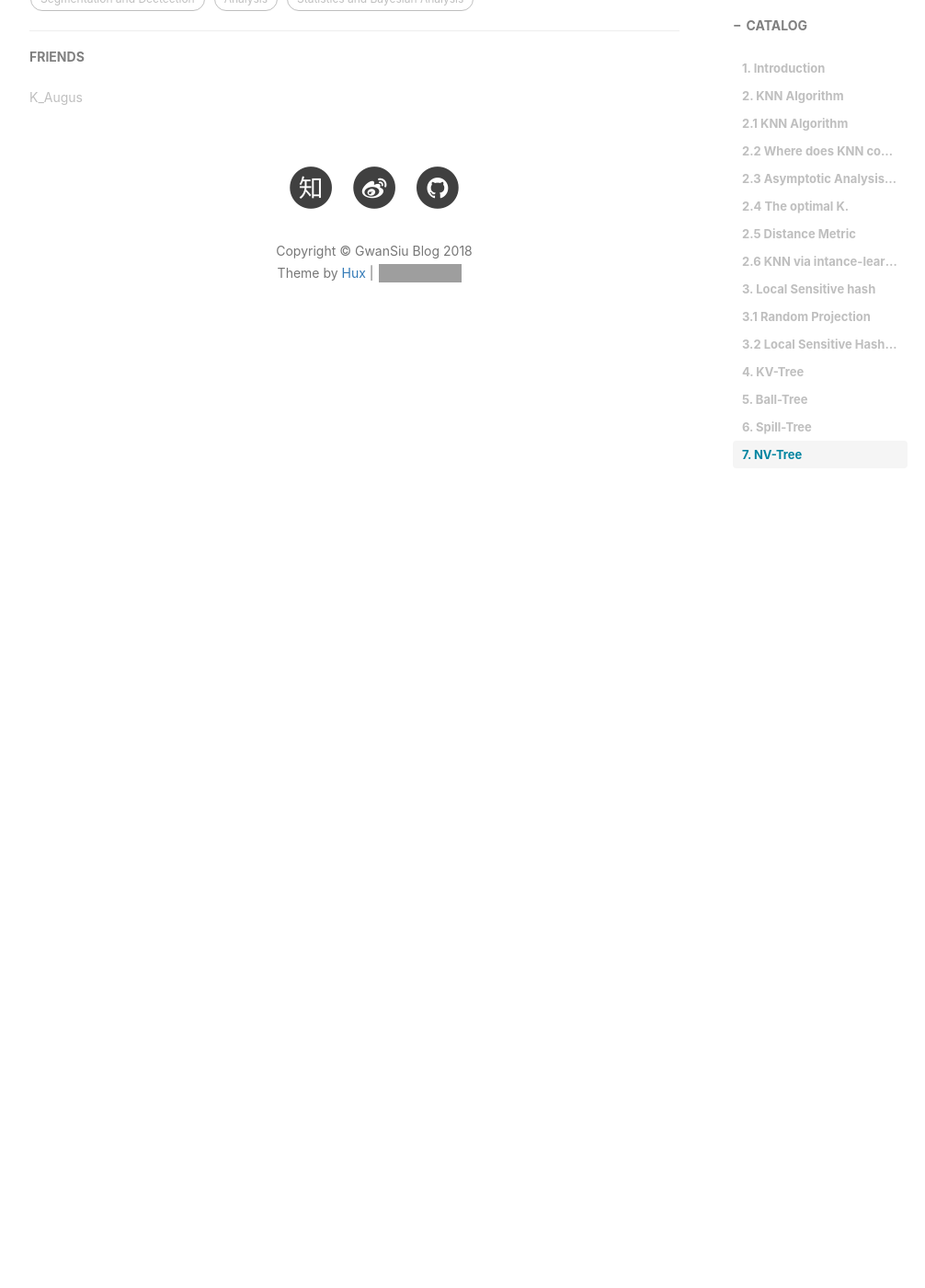
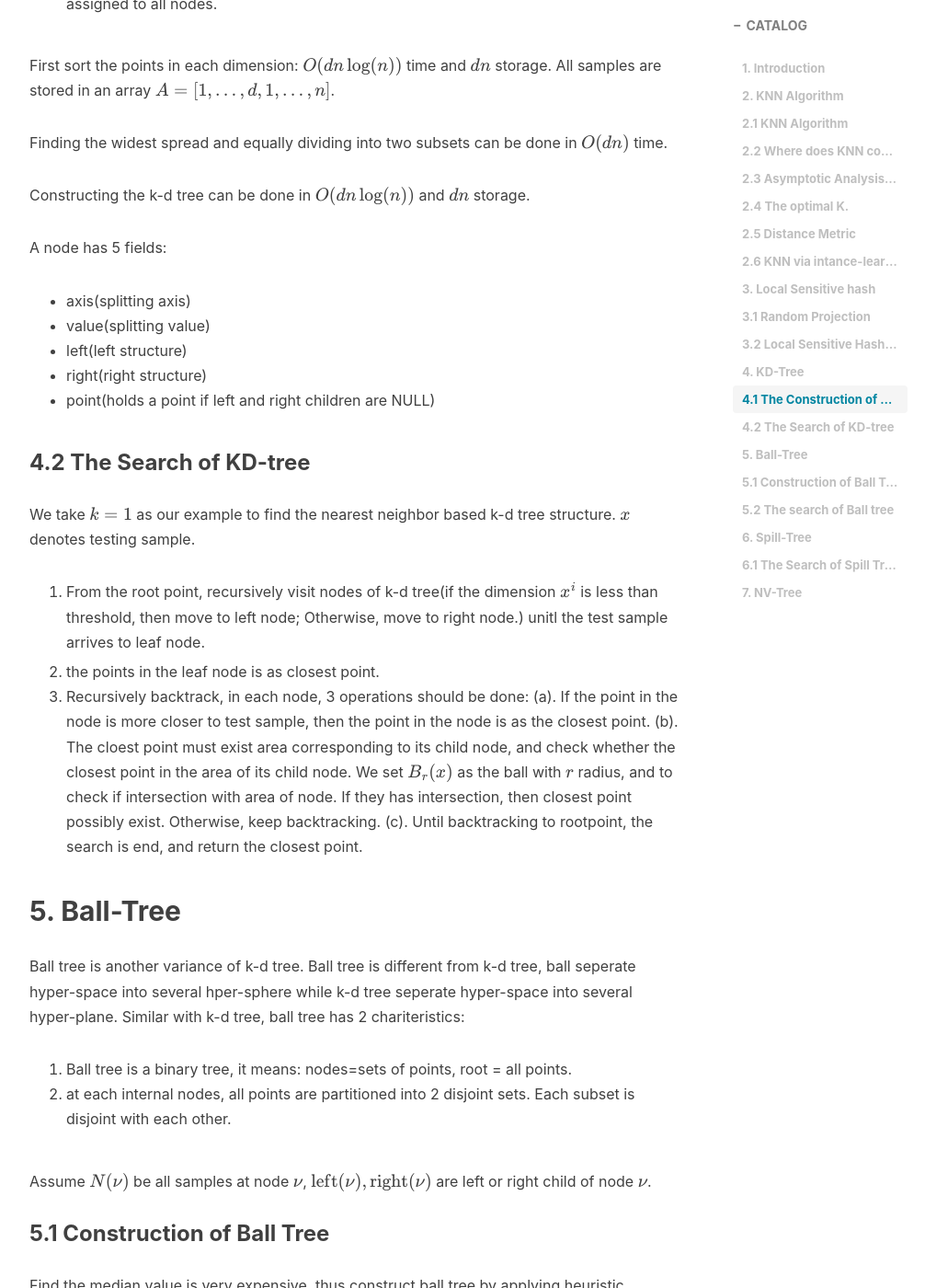
Before and after one commit to Gwan-Siu/gwansiu.github.io, a Jekyll site: the page built from _posts/2018-10-13-knn.markdown, in a window 1280 px wide and 1400 px high, scrolled down 5987 px. Shown: the whole window at 92% size, without its empty margins (233-1239 px from the left). Built offline with Jekyll 4.4.1, drawn with Linux system fonts in a browser that asks for light colours; nearby versions of some CDN libraries; formulas are drawn with MathJax 3; comment, search, counter and statistics services are not loaded; before the commit the page ends 6388 px from its top, so only the background shows below that; some of the changed text lies outside the part shown; grey boxes are pictures that could not be loaded.

Commit message:
summary
Spill tree

```diff
--- a/_posts/2018-10-13-knn.markdown
+++ b/_posts/2018-10-13-knn.markdown
@@ -183,10 +183,85 @@
 5. Group observations with same hash values together to create a LSH table.
 
 
-## 4. KV-Tree
+## 4. KD-Tree
+Besides hash-based methods, tree-based method is another popular method to improve efficiency of KNN. K-Dimensional tree(KD tree) is a classical tree structure, which is a binary search tree where data in each node is a  K-dimensional point. KD-tree is space partition data structure for organizing points in a K-dimensional space.
+
+### 4.1 The Construction of KD-Tree
+Given dataset $D=\{x_{1},x_{2},...,x_{N}\}$, where $x_{i}\in\mathbb{R}^{K}=\{x_{i}^{1},x_{i}^{2},...,x_{i}^{K}\}]$ for $i=1,...,N$, and $K$ is the dimension of data point.
+
+1. **Create root point:** Selct axis of $x^{1}$, the median value $\tao^{1}$ along axis of $x^{1}$ is chosed as the threshold. Root point split $x^{1}$ dimensional space into 2 hyper-rectangle, each of which represents left child and right child of root point. The hyper-rectangle is perpandicular to the axis of $x^{1}$.
+2. Recursively construct k-d tree for two subsets and split until all samples have been assigned to all nodes.
+
+First sort the points in each dimension: $O(dn\log(n))$ time and $dn$ storage.
+All samples are stored in an array $A=\[1,...,d,1,...,n\]$.
+
+Finding the widest spread and equally dividing into two subsets can be done in $O(dn)$ time.
+
+Constructing the k-d tree can be done in $O(dn\log(n))$ and $dn$ storage.
+
+A node has 5 fields:
+
+- axis(splitting axis)
+- value(splitting value)
+- left(left structure)
+- right(right structure)
+- point(holds a point if left and right children are NULL)
+
+### 4.2 The Search of KD-tree
+We take $k=1$ as our example to find the nearest neighbor based k-d tree structure. $x$ denotes testing sample.
+
+1. From the root point, recursively visit nodes of k-d tree(if the dimension $x^{i}$ is less than threshold, then move to left node; Otherwise, move to right node.) unitl the test sample arrives to leaf node.
+
+2. the points in the leaf node is as closest point.
+3. Recursively backtrack, in each node, 3 operations should be done:
+(a). If the point in the node is more closer to test sample, then the point in the node is as the closest point.
+(b). The cloest point must exist area corresponding to its child node, and check whether the closest point in the area of its child node. We set $B_{r}(x)$ as the ball with $r$ radius, and to check if intersection with area of node. If they has intersection, then closest point possibly exist. Otherwise, keep backtracking.
+(c). Until backtracking to rootpoint, the search is end, and return the closest point.
 
 ## 5. Ball-Tree
 
+Ball tree is another variance of k-d tree. Ball tree is different from k-d tree, ball seperate hyper-space into several hper-sphere while k-d tree seperate hyper-space into several hyper-plane. Similar with k-d tree, ball tree has 2 chariteristics:
+
+1. Ball tree is a binary tree, it means: nodes=sets of points, root = all points.
+2. at each internal nodes, all points are partitioned into 2 disjoint sets. Each subset is disjoint with each other.
+
+Assume $N(\nu)$ be all samples at node $\nu$, $\text{left}(\nu),\text{right}(\nu)$ are left or right child of node $\nu$.
+
+### 5.1 Construction of Ball Tree
+Find the median value is very expensive, thus construct ball tree by applying heuristic method, i.e. find the mean value.
+
+1. Randomly pick $p\in \mathbt{N}(\nu)$, then let $p_{l}$ and $p_{r}$ be the point farthest from $p$ at left or right side.
+2. Find mean value $\mu_{i}=\frac{p_{l}+p_{r}}{2}$ to split all points, then all points are smaller than $\mu_{i}$ go to $\text{left}(\nu)$, and all points are larger than $\mu_{i}$ go to $\text{right}(\nu)$
+3. Recursively step 2 to construct ball tree until all points are assigned.
+
+### 5.2 The search of Ball tree
+After metric tree is constructed at each node we have:
+
+- the decision boundary $L$, which is a $d-1$ dimensional plane orthogonal to $\mu$ that goes through $\mu$.
+- a sphere ball $\mathbb{B}$ s.t. all points $\mathbt{N}(\nu)$ are in this plane. In other words, let $\text{center}(\nu)$ be the center point of $\mathbt{B}$ and $r(\nu)$ is the radius, and $\mathbt{N}(\nu)\subset \mathbt{B}(\text{center}(\nu), r(\nu))$.
+
+1. Given a  query point $q$, search in Ball tree guided by `depth-fisrt search`.
+2. The decision boundary $L$ is used to decide the query point should be go to $\text{left}(\nu)$ or $\text{right}(\nu)$, until it arrives to left node.
+3. Assume $x$ is maintained: nearest neighbor, let $d=\lVert x-q\rVert$(distance from best $x$ to the query)。
+4. We can use $d$ to prune nodes: we can check if a node is good or not better than $x$. `No point better than `$x$ if $\lVert \text{center}(r)-q\rVert-r(r)\req d$.
+
+This algorithm is very efficient when the dimensionality is $\leq 30$, but it slow down when the dimensionality is $\req 30$. In fact, ball tree can find NN very fast, and spend 95% time to construct tree. Thus, spill tree is proposed to overcome this issue.
+
 ## 6. Spill-Tree
+Spill tree is a variant of ball tree(or metric tree). Different from ball tree(or metric tree), set of points $\text{left}(\nu)$ and $\text{right}(\nu)$ no longer require disjoint.
+
+**Partition strategy:**
+
+1. In ball tree, the decision boundary $L$ go through the mean value $\mu$. In spill tree, we define additionally hyperplane $L_{L}$ and $L_{R}$, where $L_{L}=L-\epsilon$ and $L_{R}=L-\epsilon$, $\epsilon$ is shared area.
+2. It means that the $\text{left}(\nu)$ contains all points on the left of $\text{right}(\nu)$ and the $\text{right}(\nu)$ contains all points on the right of $\text{right}(\nu)$.
+
+**Why allowing overlap?**
+- Find the neighbor approximately, not exactly.
+
+### 6.1 The Search of Spill Tree
+- Don't trackback at all-just do a tree descent, not depth-fisrt
+- Consider a case when $q$ is close to $L$: it's true that the true NN might be on the other side of $L$
+- the true NN on the over side van be catched by allowing overlap
+- by varying $\tao$ we can reduce the probability of a mistake.
 
 ## 7. NV-Tree
```
